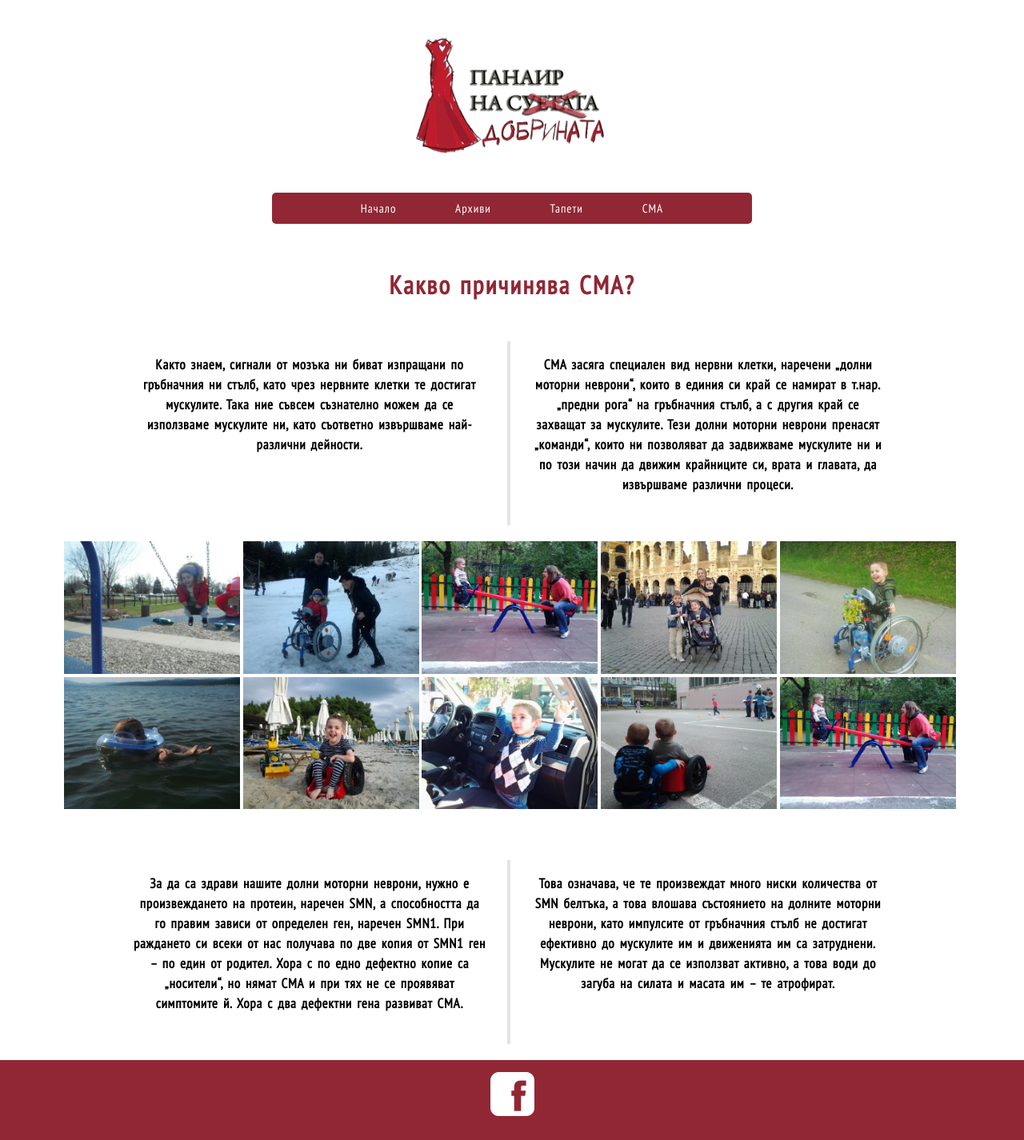
After one commit to 145-Poodles/undefined, a PHP site: page /cma.html in a window 1280 px wide. The commit adds this page. Shown: the whole page at 80% size. Run offline with PHP 8.4, Linux system fonts and the light colour scheme.

Commit message:
Added base of CMA page

```diff
--- /dev/null
+++ b/cma.html
@@ -0,0 +1,75 @@
+<!DOCTYPE html>
+<html lang="en">
+<head>
+	<meta charset="UTF-8">
+	<title>ПНД - Начало</title>
+	<link rel="stylesheet" href="styles/style.css">
+	<link rel="shortcut icon" href="favicon.ico">
+</head>
+<body>
+
+<header>
+	<img src="images/logo.png" alt="">
+	<div id="navbar">
+		<ul>
+			<li><a class="active" href="index.html">Начало</a></li>
+			<li><a href="#">Архиви</a></li>
+			<li><a href="wallpapers.html">Тапети</a></li>
+			<li><a href="#">CMA</a></li>
+		</ul>
+	</div>
+</header>
+
+<div id="gallery">
+	<div id="content">
+		<h1>Какво причинява СМА?</h1>
+		<div id="wrapper">
+			<div id="box">
+				<p>Както знаем, сигнали от мозъка ни биват изпращани по гръбначния ни стълб, като чрез нервните клетки те достигат мускулите. Така ние съвсем съзнателно можем да се използваме мускулите ни, като съответно извършваме най-различни дейности.</p>
+			</div>
+			<div id="box">
+				<p>СМА засяга специален вид нервни клетки, наречени „долни моторни неврони“, които в единия си край се намират в т.нар. „предни рога“ на гръбначния стълб, а с другия край се захващат за мускулите. Тези долни моторни неврони пренасят „команди“, които ни позволяват да задвижваме мускулите ни и по този начин да движим крайниците си, врата и главата, да извършваме различни процеси.</p>
+			</div>
+		</div>
+	</div>
+	<div id="images">
+		<img src="images/child-1.jpg" alt="">
+		<img src="images/child-2.jpg" alt="">
+		<!-- <img src="images/child-3.jpg" alt=""> -->
+		<img src="images/child-10.jpg" alt="">
+		<img src="images/child-4.jpg" alt="">
+		<img src="images/child-5.jpg" alt="">
+	</div>
+</div>
+
+<div id="gallery">
+	<div id="images">
+		<img src="images/child-6.jpg" alt="">
+		<img src="images/child-7.jpg" alt="">
+		<img src="images/child-8.jpg" alt="">
+		<img src="images/child-9.jpg" alt="">
+		<img src="images/child-10.jpg" alt="">
+	</div>
+	<div id="content">
+		<div id="wrapper">
+			<div id="box">
+				<p>За да са здрави нашите долни моторни неврони, нужно е произвеждането на протеин, наречен SMN, а способността да го правим зависи от определен ген, наречен SMN1.
+				При раждането си всеки от нас получава по две копия от SMN1 ген – по един от родител. Хора с по едно дефектно копие са „носители“, но нямат СМА и при тях не се проявяват симптомите й. Хора с два дефектни гена развиват СМА.</p>
+			</div>
+			<div id="box">
+				<p>Това означава, че те произвеждат много ниски количества от SMN белтъка, а това влошава състоянието на долните моторни неврони, като импулсите от гръбначния стълб не достигат ефективно до мускулите им и движенията им са затруднени. Мускулите не могат да се използват активно, а това води до загуба на силата и масата им – те атрофират.</p>
+			</div>
+		</div>
+	</div>
+</div>
+
+<footer>
+	<a href="https://www.facebook.com/panairnadobrinata/?fref=ts">
+		<img class="fb" src="images/fb.png" alt="">
+	</a>
+</footer>
+
+<script src="scripts/jquery-1.12.0.min.js"></script>
+<script src="scripts/script.js"></script>
+</body>
+</html>
--- a/index.html
+++ b/index.html
@@ -31,7 +31,7 @@
 			<li><a class="active" href="#">Начало</a></li>
 			<li><a href="#">Архиви</a></li>
 			<li><a href="wallpapers.html">Тапети</a></li>
-			<li><a href="#">CMA</a></li>
+			<li><a href="cma.html">CMA</a></li>
 		</ul>
 	</div>
 </header>
--- a/styles/style.css
+++ b/styles/style.css
@@ -133,7 +133,7 @@ body {
   margin: auto;
   width: 376px;
   height: 676px;
-  background-image: url("../images/iphone-display-2.jpg");
+  background: image-url("../images/iphone-display-2.jpg");
   background-size: cover;
   transition: all 0.4s ease;
 }
@@ -147,7 +147,7 @@ body {
   margin: auto;
   width: 376px;
   height: 676px;
-  background-image: url("../images/iphone-display-1.jpg");
+  background: image-url("../images/iphone-display-1.jpg");
   background-size: cover;
   transition: all 0.4s ease;
 }
@@ -301,7 +301,53 @@ main #wallpapers #box button:hover {
   background: #eee;
   color: #8d2130;
 }
+#gallery {
+  margin: 0 auto;
+  width: 1120px;
+}
+#gallery #images img {
+  display: inline-block;
+  width: 220px;
+}
+#gallery #content {
+  margin: 40px 0 40px 0;
+  clear: both;
+  text-align: center;
+}
+#gallery #content h1 {
+  margin: 0 auto;
+  padding: 5px 0 30px 0;
+  width: 490px;
+  font-family: Sans-Narrow-Regular;
+  color: #912735;
+  letter-spacing: 2px;
+  word-spacing: 2px;
+}
+#gallery #content #wrapper {
+  margin: 0 auto;
+  width: 1000px;
+}
+#gallery #content #box {
+  margin: 20px 0;
+  padding: 0 27px;
+  float: left;
+  width: 440px;
+  height: 230px;
+}
+#gallery #content #box p {
+  font-family: Sans-Narrow-Regular;
+  line-height: 25px;
+  letter-spacing: 0.7px;
+  word-spacing: 2px;
+  color: #000;
+  font-size: 17px;
+  font-weight: 600;
+}
+#gallery #content #box:last-of-type {
+  border-left: 4px solid #e4e4e4;
+}
 footer {
+  clear: both;
   padding: 0 0 20px 0;
   width: 100%;
   background: #912735;
--- a/styles/style.styl
+++ b/styles/style.styl
@@ -123,7 +123,7 @@ header
 	margin auto
 	width 376px
 	height 676px
-	background-image url("../images/iphone-display-2.jpg")
+	background image-url("../images/iphone-display-2.jpg")
 	background-size cover
 	transition all 0.4s ease
 .iphone-display-1
@@ -136,7 +136,7 @@ header
 	margin auto
 	width 376px
 	height 676px
-	background-image url("../images/iphone-display-1.jpg")
+	background image-url("../images/iphone-display-1.jpg")
 	background-size cover
 	transition all 0.4s ease
 .toggle
@@ -310,7 +310,49 @@ main #wallpapers
 		button:hover
 			background #EEEEEE;
 			color #8d2130
+#gallery
+	margin 0 auto
+	width 1120px
+	#images
+		img {
+			display inline-block
+			width 220px
+		}
+	#content
+		margin 40px 0 40px 0
+		clear both
+		text-align center
+		// h1
+		// 	margin 40px 0 0 0
+		h1
+			margin 0 auto
+			padding 5px 0 30px 0
+			width 490px
+			font-family Sans-Narrow-Regular
+			color #912735
+			letter-spacing 2px
+			word-spacing 2px
+		#wrapper
+			margin 0 auto
+			width 1000px
+		#box
+			margin 20px 0
+			padding 0 27px
+			float left
+			width 440px
+			height 230px
+			p
+				font-family Sans-Narrow-Regular
+				line-height 25px
+				letter-spacing 0.7px
+				word-spacing 2px
+				color black
+				font-size 17px
+				font-weight 600
+		#box:last-of-type
+			border-left 4px solid #e4e4e4
 footer
+	clear both
 	padding 0 0 20px 0
 	width 100%
 	background #912735
--- a/wallpapers.html
+++ b/wallpapers.html
@@ -21,7 +21,7 @@
 			<li><a class="active" href="index.html">Начало</a></li>
 			<li><a href="#">Архиви</a></li>
 			<li><a href="#">Тапети</a></li>
-			<li><a href="#">CMA</a></li>
+			<li><a href="cma.html">CMA</a></li>
 		</ul>
 	</div>
 </header>
```
Also changed, not shown: images/back.png (deleted), images/background.png (deleted), images/child-1.jpg (added), images/child-10.jpg (added), images/child-2.jpg (added), images/child-3.jpg (added), images/child-4.jpg (added), images/child-5.jpg (added), images/child-6.jpg (added), images/child-7.jpg (added), images/child-8.jpg (added), images/child-9.jpg (added), images/face.png (deleted).
